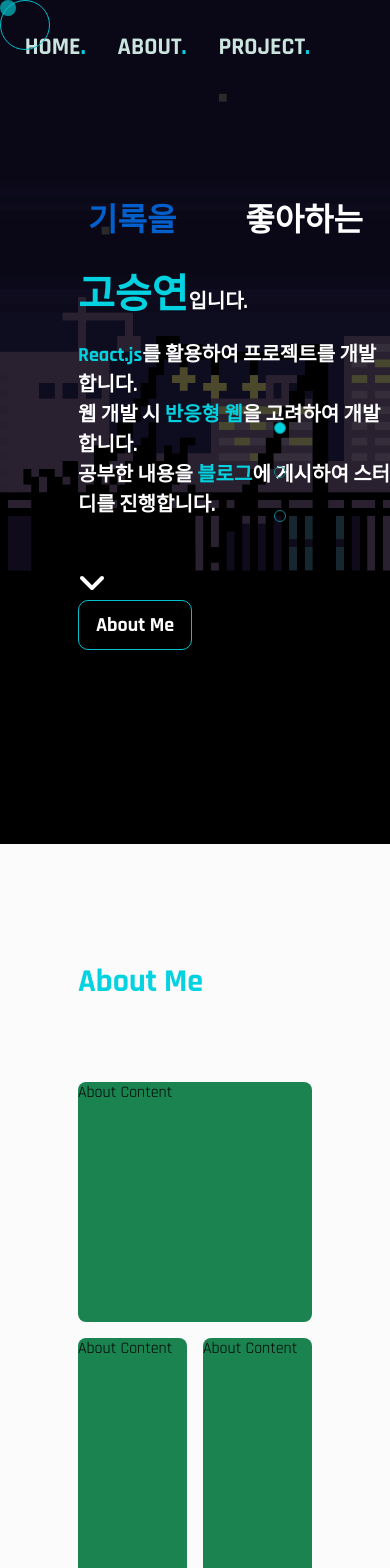
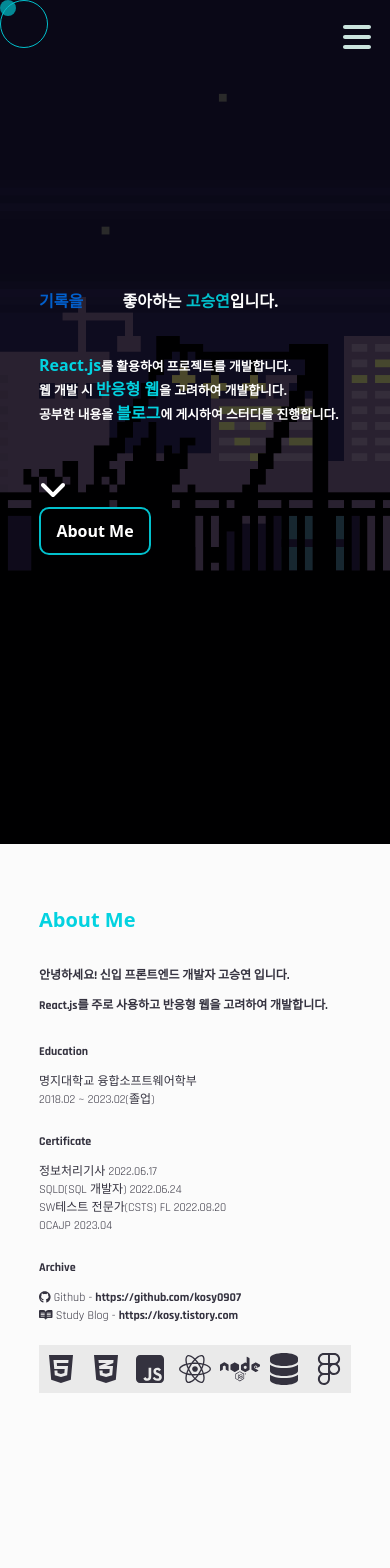
Before and after one commit to kosy0907/Portfolio, a React (Create React App) app: page / in a window 390 px wide. Shown: the top 1568 px of the page. Built offline with nearby package versions, Linux system fonts and the light colour scheme.

Commit message:
Modify About Section

```diff
--- a/package.json
+++ b/package.json
@@ -12,7 +12,9 @@
     "@testing-library/jest-dom": "^5.16.5",
     "@testing-library/react": "^13.4.0",
     "@testing-library/user-event": "^13.5.0",
+    "bootstrap": "^5.2.3",
     "react": "^18.2.0",
+    "react-bootstrap": "^2.7.2",
     "react-dom": "^18.2.0",
     "react-intersection-observer": "^9.4.3",
     "react-router-dom": "^6.10.0",
--- a/src/App.css
+++ b/src/App.css
@@ -14,23 +14,59 @@ html, body {
   }
 
 .about, .project, .skill {
-    display: flex;
-    justify-content: center;
     height: 100vh;
-    padding-top: 5rem;
+    padding-top: 8rem;
     box-sizing: border-box;
 }
 
-.section .title {
+.title {
     color: #03d2e0;
     font-size: 2rem;
     font-weight: 700;
 }
 
-.section .container {
+.wrap {
     width: 60%;
+    margin: 0 auto;
 }
 
 .title p {
     margin-bottom: 0.5rem;
 }
+
+@media screen and (max-width: 767px) {
+    .wrap {
+      width: 80%;
+      max-width: 540px;
+    }
+
+    .dots {
+      display: none;
+    }
+
+    .title {
+      font-size: 1.25rem;
+    }
+  }
+
+@media screen and (min-width: 768px) and (max-width: 991px) {
+    .wrap {
+      width: 80%;
+      max-width: 720px;
+    }
+
+    .dots {
+      display: none;
+    }
+
+    .title {
+      font-size: 1.25rem;
+    }
+  }
+
+@media screen and (min-width: 992px) and (max-width: 1199px) {
+    .wrap {
+      width: 80%;
+      max-width: 960px;
+    }
+  }
--- a/src/component/Dots/Dots.js
+++ b/src/component/Dots/Dots.js
@@ -18,7 +18,7 @@ const Dot = ({ num, scrollIndex }) => {
 
 const Dots = ({ scrollIndex }) => {
     return (
-        <div style={{ position: "fixed", top: "50%", right: 100, zIndex: 20 }}>
+        <div style={{ position: "fixed", top: "50%", right: 100, zIndex: 20 }} className="dots">
             <div
                 style={{
                     display: "flex",
--- a/src/component/Navbar/Navbar.css
+++ b/src/component/Navbar/Navbar.css
@@ -1,17 +1,38 @@
+.navWrapper {
+    width: 100%;
+    z-index: 20;
+    position: fixed;
+}
+
 nav {
     display: flex;
-    justify-content: flex-end;
-    position: fixed;
+    justify-content: space-between;
+    align-items: center;
     background: none;
-    width: 100%;
-    z-index: 20;
+    width: 60%;
+    margin: auto;
+}
+
+nav .menuIcon {
+    display: none;
+    position: absolute;
+    top: 100%;
+    right: 5%;
+    transition: all 0.3s ease-in-out;
+    z-index: 10;
+}
+
+nav p {
+    font-size: 1rem;
+    color: #5cb3b9;
+    margin: 0;
 }
 
 nav ul {
     display: flex;
     flex-direction: row;
     list-style: none;
-    margin: 1rem 4rem;
+    margin: 1rem;
     padding: 1rem;
 }
 
@@ -39,3 +60,50 @@ nav ul li:hover{
     color: #0E8388;
     font-weight: 700;
 }
+
+@media screen and (max-width: 767px) {
+    nav {
+        width: 100%;
+        border-radius: 0 0 1rem 1rem;
+    }
+    nav .menuIcon {
+        display: block;
+        top: 5%;
+    }
+    nav .navMenu {
+        width: 100%;
+        height: 50vh;
+        background-color: rgba(1, 87, 94, 0.9);
+        transition: transform 0.5s ease-in-out;
+        transform: translateY(-120%);
+    }
+    .navMenu.open {
+        transform: translateY(0);
+      }
+    nav p {
+        display: none;
+    }
+    nav ul {
+        justify-content: center;
+        flex-direction: column;
+        border-radius: 0 0 1rem 1rem;
+        margin: 0;
+        padding: 0;
+        height: 60%;
+    }
+    nav ul li {
+        margin: 1rem auto;
+        font-size: 1rem;
+    }
+    nav ul li:hover {
+        color: #fff;
+    }
+  }
+
+  @media screen and (min-width: 768px) and (max-width: 991px) {
+
+  }
+
+  @media screen and (min-width: 992px) and (max-width: 1199px) {
+
+  }
--- a/src/component/Navbar/Navbar.js
+++ b/src/component/Navbar/Navbar.js
@@ -1,7 +1,10 @@
-import React, { forwardRef } from 'react';
+import React, { forwardRef, useState } from 'react';
+import { FontAwesomeIcon } from "@fortawesome/react-fontawesome";
+import { faBars, faTimes } from '@fortawesome/free-solid-svg-icons';
 import './Navbar.css';
 
 function Navbar(props) {
+    const [menuOpen, setMenuOpen] = useState(false);
 
     const HomeClick = () => {
         props.setNavState(1);
@@ -18,14 +21,22 @@ function Navbar(props) {
         props.projectRef.current?.scrollIntoView({ behavior: 'smooth' });
     }
 
+    const toggleMenu = () => {
+        setMenuOpen(!menuOpen);
+    }
+
     return (
+        <div className='navWrapper'>
             <nav>
-            <ul>
+                <FontAwesomeIcon color='#CBE4DE' className={`menuIcon ${menuOpen ? 'open' : ''}`} onClick={toggleMenu} icon={menuOpen ? faTimes : faBars} size="2x" />
+                <p>seungyeonko98@gmail.com</p>
+                <ul className={`navMenu ${menuOpen ? 'open' : ''}`}>
                     <li className='navBtn' onClick={HomeClick}>HOME<span>.</span></li>
                     <li className='navBtn' onClick={AboutClick}>ABOUT<span>.</span></li>
                     <li className='navBtn' onClick={ProjectClick}>PROJECT<span>.</span></li>
                 </ul>
             </nav>
+        </div>
     );
 }
 
--- a/src/component/Section1/Section1.css
+++ b/src/component/Section1/Section1.css
@@ -68,7 +68,7 @@
 }
 
 .scrollBox ul {
-  margin: 0 0.625rem;
+  margin-right: 0.625rem;
   padding: 0;
   animation: scrollUp 5s infinite;
 }
@@ -82,13 +82,20 @@
  }
 }
 
+.fixedContainer {
+  margin: 2.5rem 0;
+}
+
 .fixedContainer ul {
   padding: 0;
+  list-style: none;
+  font-size: 1.25rem;
+  font-weight: 700;
 }
 
 .fixedContainer ul li span {
-  font-weight: 700;
   color: #03d2e0;
+  font-size: 1.5rem;
 }
 
 .bounceArrow {
@@ -103,7 +110,7 @@
 
 .toAboutBtn {
   background: none;
-  border: 1px solid #02C0CC;
+  border: 2px solid #02C0CC;
   border-radius: 10px;
   width: 7rem;
   height: 3rem;
@@ -111,9 +118,46 @@
   justify-content: center;
   align-items: center;
   font-weight: bold;
-  font-size: 1.25rem;
+  font-size: 1rem;
+  cursor: pointer;
 }
 
 .toAboutBtn:hover {
   background: #02C0CC;
 }
+
+@media screen and (max-width: 767px) {
+  .scrollContainer {
+    font-size: 1rem;
+  }
+
+  .scrollBox {
+    height: 1.5rem;
+  }
+
+  .fixedContainer ul li {
+    font-size: 0.8rem;
+  }
+
+  .fixedContainer ul li span {
+    font-size: 1rem;
+  }
+
+  .intro {
+    justify-content: center;
+  }
+
+  .text {
+    position: static;
+    width: 80%;
+    margin: auto;
+  }
+}
+
+@media screen and (min-width: 768px) and (max-width: 991px) {
+
+}
+
+@media screen and (min-width: 992px) and (max-width: 1199px) {
+
+}
--- a/src/component/Section1/Section1.js
+++ b/src/component/Section1/Section1.js
@@ -42,12 +42,11 @@ function Section1(props) {
                                     <li style={{ color: "#CC9F02" }}>픽셀아트를</li>
                                 </ul>
                             </div>
-                            <span style={{ color: "#fff" }}>좋아하는</span>
+                            <span style={{ color: "#fff" }}>좋아하는 <span style={{ color: '#02C0CC' }}>고승연</span>입니다.</span>
                         </div >
 
                         <div className='fixedContainer'>
-                            <ul style={{ listStyle: "none", fontSize: "1.25rem", fontWeight: "700" }}>
-                                <li style={{ marginBottom: "1rem" }}><span style={{ fontSize: "2.5rem", fontWeight: "900" }}>고승연</span>입니다.</li>
+                            <ul>
                                 <li><span>React.js</span>를 활용하여 프로젝트를 개발합니다.</li>
                                 <li>웹 개발 시 <span>반응형 웹</span>을 고려하여 개발합니다.</li>
                                 <li>공부한 내용을 <span>블로그</span>에 게시하여 스터디를 진행합니다.</li>
--- a/src/component/Section2/Section2.css
+++ b/src/component/Section2/Section2.css
@@ -1,24 +1,72 @@
 .aboutContent {
-    display: grid;
-    grid-template-columns: 1fr 1fr;
-    grid-template-rows: 1fr 1fr;
-    gap: 1rem;
-    margin-top: 5rem;
+  margin-top: 5rem;
+  font-family: 'Rajdhani', 'sans-selif';
+  color: #34323F;
 }
 
-.aboutContent div {
-    background-color: rgb(26, 131, 80);
-    height: 15rem;
-    border-radius: 0.5rem;
-}
-
-.aboutContent div:nth-child(1) {
-	grid-column: 1 / 3;
+.container {
+  padding: 0;
 }
 
 .fadeIn {
-    animation-name: fadeIn;
-    animation-duration: 1s;
+  animation-name: fadeIn;
+  animation-duration: 1s;
+}
+
+.row .comment {
+  margin-bottom: 2.5rem;
+  font-weight: 700;
+}
+
+.row p {
+  margin-bottom: 0.75rem;
+  font-size: 1.2rem;
+}
+
+.row ul {
+  list-style: none;
+  padding: 0
+}
+
+.row ul li {
+  font-size: 1rem;
+  font-weight: 500;
+}
+
+.skillWrap {
+  display: flex;
+}
+
+.skillDiv {
+  width: 7rem;
+  height: 7rem;
+  background-color: #eaeaea;
+  margin: 3rem 0.5rem 0 0;
+  display: flex;
+  justify-content: center;
+  align-items: center;
+  flex-direction: column;
+  font-weight: 900;
+  color: #34323F;
+}
+
+.customCircle {
+  position: absolute;
+  overflow: hidden;
+  left: 80%;
+  width: 25rem;
+  height: 25rem;
+  border-radius: 50%;
+  background-color: #f3f3f3;
+}
+
+.link {
+  cursor: pointer;
+  font-weight: 900;
+}
+
+.link:hover {
+  color: #03d2e0;
 }
 
 @keyframes fadeIn {
@@ -31,3 +79,61 @@
       transform: translateX(0);
     }
   }
+
+@media screen and (max-width: 767px) {
+  .about {
+    padding-top: 3.5rem;
+  }
+
+  .aboutContent {
+    width: 100%;
+    padding: 0;
+    margin: 1rem 0;
+  }
+
+  .aboutContent div {
+    padding: 0;
+    margin: 0;
+  }
+
+  .row .comment {
+    margin: 1rem 0 1.5rem 0;
+  }
+
+  .row {
+    width: 100%;
+    padding: 0;
+    margin: 0;
+  }
+
+  .row p {
+    font-size: 0.75rem;
+    font-weight: 900;
+  }
+
+  .row ul li {
+    font-size: 0.75rem;
+  }
+
+  .row .col-md-4 {
+    margin: 0.25rem 0;
+  }
+
+  .skillDiv {
+    height: 3rem;
+  }
+
+  .skillDiv p {
+    display: none;
+  }
+}
+
+@media screen and (min-width: 768px) and (max-width: 991px) {
+}
+
+@media screen and (min-width: 992px) and (max-width: 1199px) {
+}
+
+@media screen and (min-width: 1200px) {
+
+}
--- a/src/component/Section2/Section2.js
+++ b/src/component/Section2/Section2.js
@@ -1,5 +1,12 @@
 import React, { forwardRef, useEffect } from 'react';
+import { FontAwesomeIcon } from "@fortawesome/react-fontawesome";
+import { faCommentDots } from '@fortawesome/free-solid-svg-icons';
+import { faGithub, faReadme } from '@fortawesome/free-brands-svg-icons';
+import { skillData } from './skillData';
 import './Section2.css';
+
+const gitHubUrl = "https://github.com/kosy0907"
+const blogUrl = "https://kosy.tistory.com/"
 
 function Section2(props, aboutRef) {
 
@@ -25,14 +32,59 @@ function Section2(props, aboutRef) {
 
     return (
         <div className='about' ref={aboutRef}>
-            <div className='container'>
+            <div className='wrap'>
                 <div className='title fadeTarget'>
                     <p>About Me</p>
                 </div>
                 <div className='aboutContent fadeTarget'>
-                    <div>About Content</div>
-                    <div>About Content</div>
-                    <div>About Content</div>
+                    <div className="container" style={{ padding: '0' }}>
+                        <div className="row">
+                            <div className="col-lg-1 d-none d-lg-block">
+                                <FontAwesomeIcon icon={faCommentDots} beat size='2x' color='#03d2e0' />
+                            </div>
+                            <div className="col-lg-11 col-md-12">
+                                <div className='comment'>
+                                    <p>안녕하세요! 신입 프론트엔드 개발자 고승연 입니다.</p>
+                                    <p>React.js를 주로 사용하고 반응형 웹을 고려하여 개발합니다.</p>
+                                </div>
+                                <div className="row">
+                                    <div className='col-md-4'>
+                                        <p style={{ fontWeight: '900' }}>Education</p>
+                                        <ul>
+                                            <li>명지대학교 융합소프트웨어학부</li>
+                                            <li>2018.02 ~ 2023.02(졸업)</li>
+                                        </ul>
+                                    </div>
+                                    <div className='col-md-4'>
+                                        <p style={{ fontWeight: '900' }}>Certificate</p>
+                                        <ul>
+                                            <li>정보처리기사 2022.06.17</li>
+                                            <li>SQLD(SQL 개발자) 2022.06.24</li>
+                                            <li>SW테스트 전문가(CSTS) FL 2022.08.20</li>
+                                            <li>OCAJP 2023.04</li>
+                                        </ul>
+                                    </div>
+                                    <div className='col-md-4'>
+                                        <p style={{ fontWeight: '900' }}>Archive</p>
+                                        <ul>
+                                            <li><FontAwesomeIcon icon={faGithub} /> Github - <span className='link' style={{ cursor: 'pointer' }} onClick={() => window.open(gitHubUrl, '_blank')}>https://github.com/kosy0907</span></li>
+                                            <li><FontAwesomeIcon icon={faReadme} /> Study Blog - <span className='link' style={{ cursor: 'pointer' }} onClick={() => window.open(blogUrl, '_blank')}>https://kosy.tistory.com</span></li>
+                                        </ul>
+                                    </div>
+                                </div>
+                                <div className='skillWrap'>
+                                    {skillData.map((item) => {
+                                        return (
+                                            <div className='skillDiv'>
+                                                <FontAwesomeIcon icon={item.icons} size='2x' color='#34323F' />
+                                                <p style={{ marginBottom: '0' }}>{item.name}</p>
+                                            </div>
+                                        )
+                                    })}
+                                </div>
+                            </div>
+                        </div>
+                    </div>
                 </div>
             </div>
         </div>
--- /dev/null
+++ b/src/component/Section2/skillData.js
@@ -0,0 +1,40 @@
+import { faHtml5, faCss3Alt, faJsSquare, faReact, faNode, faFigma } from '@fortawesome/free-brands-svg-icons';
+import { faDatabase } from '@fortawesome/free-solid-svg-icons';
+
+export const skillData = [
+    {
+        id: 1,
+        name: 'HTML',
+        icons: faHtml5
+    },
+    {
+        id: 2,
+        name: 'CSS',
+        icons: faCss3Alt
+    },
+    {
+        id: 3,
+        name: 'JS',
+        icons: faJsSquare
+    },
+    {
+        id: 4,
+        name: 'React.js',
+        icons: faReact
+    },
+    {
+        id: 5,
+        name: 'Node.js',
+        icons: faNode
+    },
+    {
+        id: 6,
+        name: 'MySQL',
+        icons: faDatabase
+    },
+    {
+        id: 7,
+        name: 'Figma',
+        icons: faFigma
+    }
+]
--- a/src/component/Section3/Section3.js
+++ b/src/component/Section3/Section3.js
@@ -4,7 +4,7 @@ import './Section3.css';
 function Section4(props, projectRef) {
     return (
         <div className='project' ref={projectRef}>
-            <div className='container'>
+            <div className='wrap'>
                 <div className='title'>
                     <p>PROJECT</p>
                     <p style={{ color: '#CBE4DE', fontSize: '1.2rem', margin: '0' }}>카드를 클릭해주세요!</p>
--- a/src/index.js
+++ b/src/index.js
@@ -3,6 +3,7 @@ import ReactDOM from 'react-dom/client';
 import './index.css';
 import App from './App';
 import reportWebVitals from './reportWebVitals';
+import 'bootstrap/dist/css/bootstrap.min.css';
 
 const root = ReactDOM.createRoot(document.getElementById('root'));
 root.render(
```
Also changed, not shown: 1 other file (tests, documents, lock files or other folders). Lines whose indentation alone changed are shown as unchanged.
